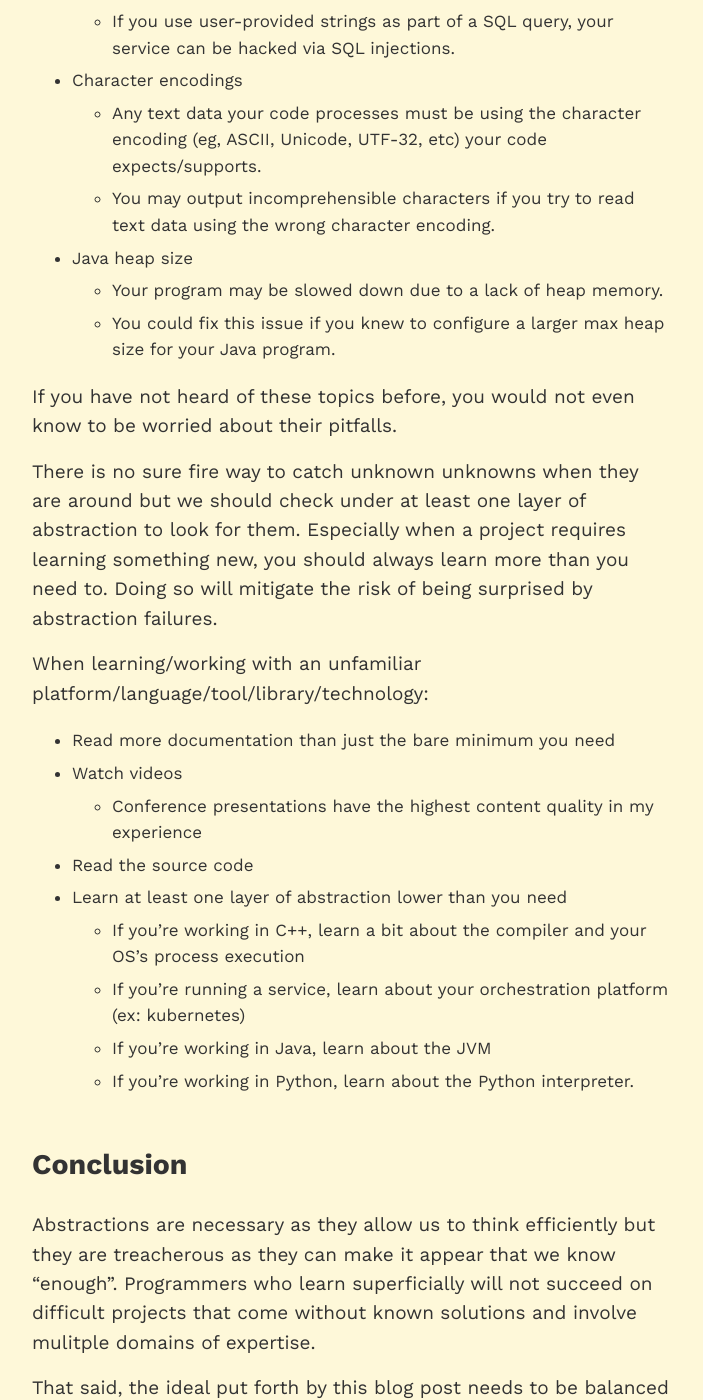
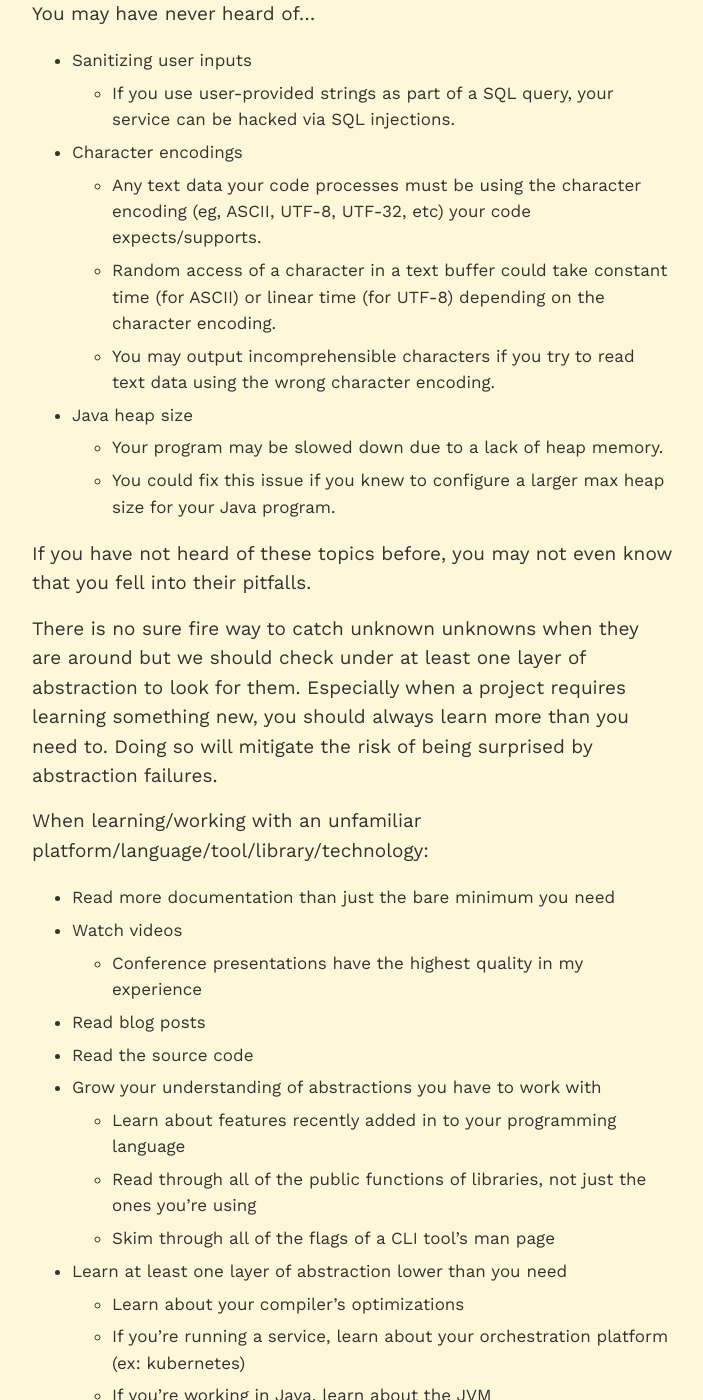
Before and after one commit to carbon-steel/carbon-steel.github.io, a Jekyll site: the page built from _posts/2024-06-19-abstractions.md, in a window 1280 px wide and 1400 px high, scrolled down 6010 px. Shown: the whole window, without its empty margins (288-991 px from the left). Built offline with Jekyll 4.4.1, drawn with Linux system fonts in a browser that asks for light colours; some of the changed text lies outside the part shown.

Commit message:
Final touches to abstraction.md

```diff
--- a/_posts/2024-06-19-abstractions.md
+++ b/_posts/2024-06-19-abstractions.md
@@ -45,13 +45,14 @@ Examples of abstraction:
 * We perceive a group of trees as a single forest.
 * We think of our bank balance as money that the bank stores for us.
     - In reality, the bank does not just store the money we deposit. It loans
-      away/invests most of the money that people deposit.
+      away/invests most of the money that people deposit. Our money does _not_
+      sit idle in a large pile in a vault.
     - Our bank balance is really just a ledger of how much money we're supposed
       to be able to withdraw.
 * We always assume time passes at the same rate for everyone.
     - Time dilation slightly changes each person/object's flow of time based on
       their speed and how much gravity they're under.
-    - GPS satellites orbiting the Earth have to adjust their clocks by 7
+    - GPS satellites orbiting the Earth have to adjust their clocks by ~38
       microseconds per day to account for time dilation
       ([Source](https://pilotswhoaskwhy.com/2021/03/14/gnss-vs-time-dilation-what-the/)).
 
@@ -79,11 +80,11 @@ operate computers without understanding their inner workings.
   - OS-level details: call stack management, memory management, ...
 * **Portability**: Languages abstract away the need to concern ourselves with the
   differences between different machines.
-  - Any compiled Java program (eg, a jar file) should be able to run on any
+  - Any compiled Java program (eg, a jar file) _should be_ able to run on any
     machine that has a Java Runtime Environment (ie, JVM) on it.
-  - A Python script should be able to run on any machine with a Python
+  - A Python script _should be_ able to run on any machine with a Python
     interpreter.
-  - A C program should be able to compile and run on any machine if the machine
+  - A C program _should be_ able to compile and run on any machine if the machine
     has a C compiler.
 
 # Abstractions fail
@@ -130,12 +132,11 @@ without abstractions (to know cars as they _really_ are)? No. When you dig
 beneath abstractions, you just find more abstractions. It's turtles all the way
 down.
 
-* Underpinning our abstraction of cars, there is an understanding
-  of each component's purpose.
+* Underpinning our abstraction of cars, there is an understanding of each
+  component's purpose.
 * Beneath that, the chemistry of combustion and the mechanical engineering of
   the engine
-* Beneath that, the mathematics/physics that model the forces of our
-  universe
+* Beneath that, the mathematics/physics that model the forces of our universe
 
 These layers of abstractions go down until we hit our most basic axioms about
 logic and reality.
@@ -162,8 +163,8 @@ Examples of what I mean:
       utilization. Check to make sure your service is not just handling fewer
       requests at the moment.
     - You've submitted a code change and you see no problems in the service the
-      next day. Did your code get rolled out without issues or was the rollout
-      skipped that day?
+      next day. Check to make sure a rollout occurred that day and your code was
+      included in it.
 * Always measure impact when optimizing code. Code changes that appear to be
   "theoretically" faster can end up being slower due to factors revealed in
   lower layers of abstraction.
@@ -171,7 +172,8 @@ Examples of what I mean:
 # Beware of unknown unknowns
 
 The scariest epistemological issue for programmers is the "unknown unknown".
-There are
+
+There are...
 * things you know (ie, "knowns")
 * things you know you don't know ("known unknowns")
 * things you don't even know that you don't know ("unknown unknowns")
@@ -185,7 +187,10 @@ You may have never heard of...
       be hacked via SQL injections.
 * Character encodings
     - Any text data your code processes must be using the character encoding
-      (eg, ASCII, Unicode, UTF-32, etc) your code expects/supports.
+      (eg, ASCII, UTF-8, UTF-32, etc) your code expects/supports.
+    - Random access of a character in a text buffer could take constant
+      time (for ASCII) or linear time (for UTF-8) depending on the character
+      encoding.
     - You may output incomprehensible characters if you try to read text data
       using the wrong character encoding.
 * Java heap size
@@ -193,8 +198,8 @@ You may have never heard of...
     - You could fix this issue if you knew to configure a larger max heap size
       for your Java program.
 
-If you have not heard of these topics before, you would not even know to be
-worried about their pitfalls.
+If you have not heard of these topics before, you may not even know that you
+fell into their pitfalls.
 
 There is no sure fire way to catch unknown unknowns when they are around but we
 should check under at least one layer of abstraction to look for them.
@@ -205,11 +210,16 @@ surprised by abstraction failures.
 When learning/working with an unfamiliar platform/language/tool/library/technology:
 * Read more documentation than just the bare minimum you need
 * Watch videos
-    - Conference presentations have the highest content quality in my experience
+    - Conference presentations have the highest quality in my experience
+* Read blog posts
 * Read the source code
+* Grow your understanding of abstractions you have to work with
+    - Learn about features recently added in to your programming language
+    - Read through all of the public functions of libraries, not just the ones
+      you're using
+    - Skim through all of the flags of a CLI tool's man page
 * Learn at least one layer of abstraction lower than you need
-    - If you're working in C++, learn a bit about the compiler and your OS's
-      process execution
+    - Learn about your compiler's optimizations
     - If you're running a service, learn about your orchestration platform (ex:
       kubernetes)
     - If you're working in Java, learn about the JVM
@@ -220,7 +230,7 @@ When learning/working with an unfamiliar platform/language/tool/library/technolo
 Abstractions are necessary as they allow us to think efficiently but they are
 treacherous as they can make it appear that we know "enough". Programmers who
 learn superficially will not succeed on difficult projects that come without
-known solutions and involve mulitple domains of expertise.
+known solutions and involve multiple domains of expertise.
 
 That said, the ideal put forth by this blog post needs to be balanced against
 reality. Obviously, we can't take time to learn every little thing when we're
--- a/_sass/no-style-please.scss
+++ b/_sass/no-style-please.scss
@@ -57,11 +57,7 @@ body {
   text-align: right;
 }
 
-h2, h3, h4, h5, h6 {
-  margin-top: 3rem;
-  font-family: Work Sans Bold;
-}
-h1 {
+h1, h2, h3, h4, h5, h6 {
   margin-top: 3rem;
   font-family: Work Sans Bold;
 }
```
Also changed, not shown: other parts of _posts/2024-06-19-abstractions.md (+6 -5 lines).
